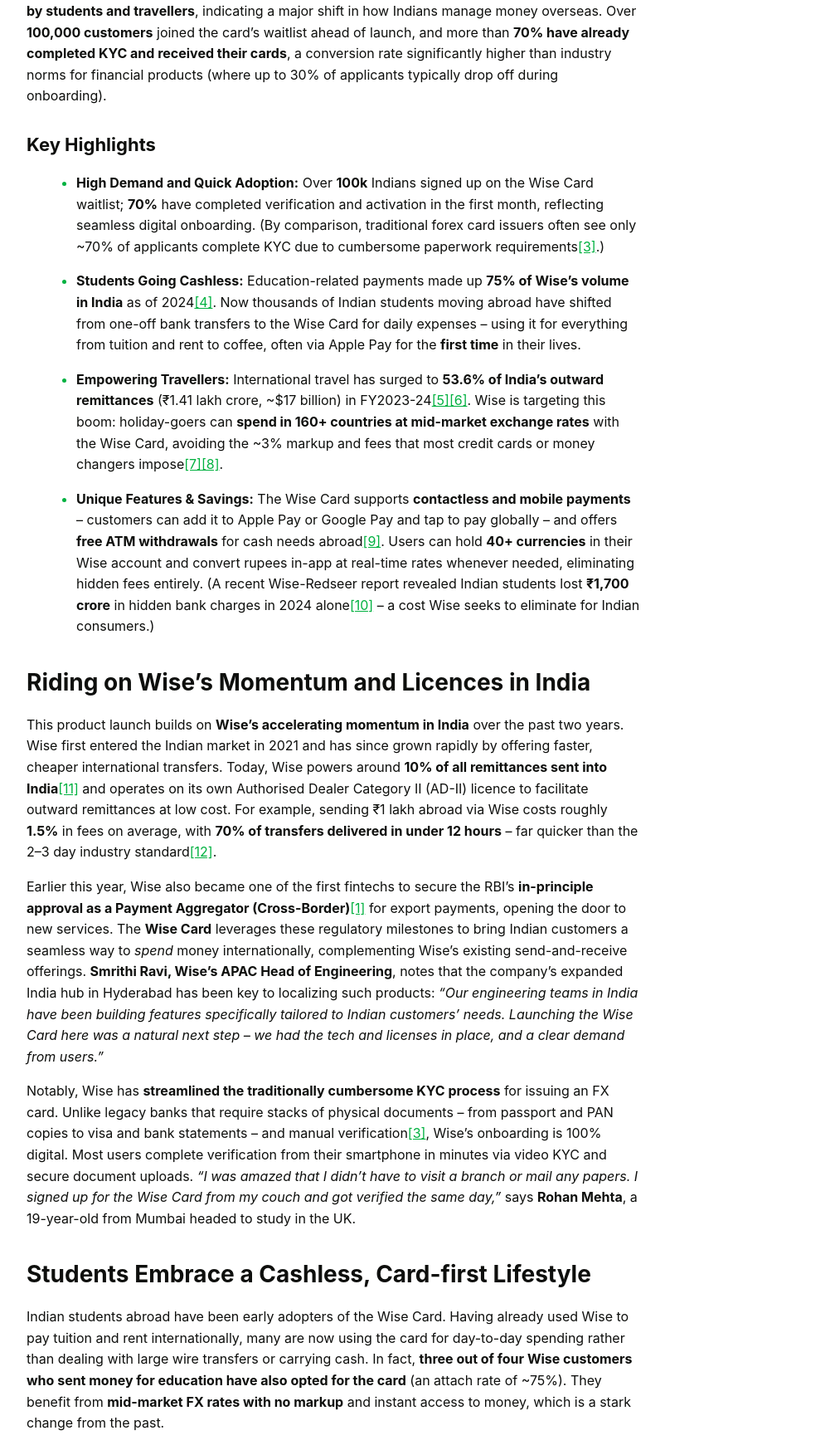
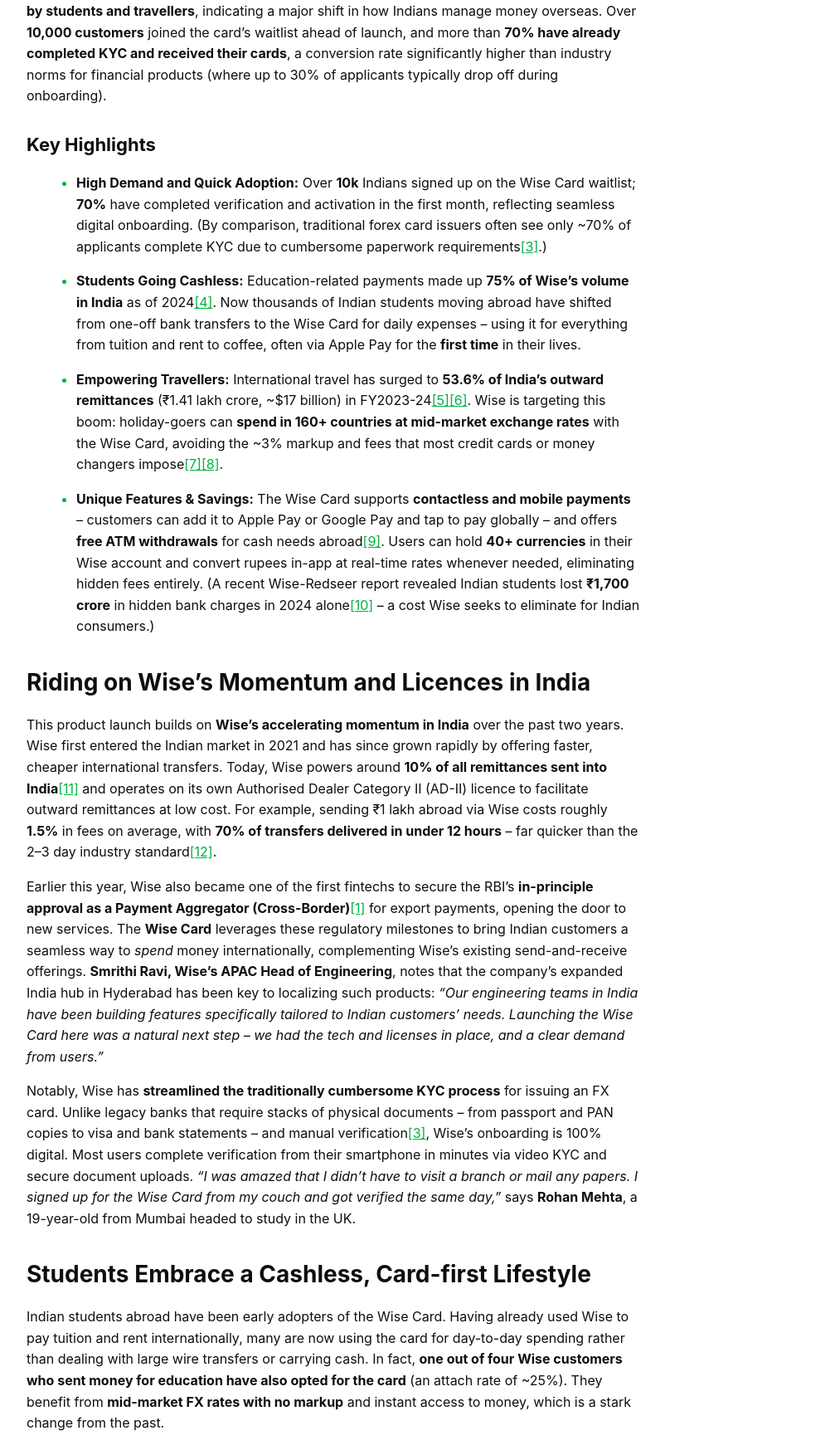
Before and after one commit to whereisashwin/wise, a plain HTML site: page index.html in a window 1280 px wide. Shown: the part 488-2229 px from the top of the page at 83% size, without its empty margins (8-1015 px from the left). Drawn offline with Linux system fonts and the light colour scheme.

Commit message:
Update index.html

```diff
--- a/index.html
+++ b/index.html
@@ -232,7 +232,7 @@
 country<a href="https://newsroom.wise.com/en-CAS/250703-wise-granted-rbi-s-in-principle-approval-to-operate-as-cross-border-payment-aggregator/#:~:text=Mumbai%2C%20June%2003%2C%202025%20%E2%80%93,%E2%80%93%20Cross%20Border%20for%20exports">[1]</a><a href="https://newsroom.wise.com/en-CAS/250703-wise-granted-rbi-s-in-principle-approval-to-operate-as-cross-border-payment-aggregator/#:~:text=,3%20business%20days">[2]</a>.
 Within weeks of release, the Wise Card has been <b>widely embraced by
 students and travellers</b>, indicating a major shift in how Indians
-manage money overseas. Over <b>100,000 customers</b> joined the
+manage money overseas. Over <b>10,000 customers</b> joined the
 card’s waitlist ahead of launch, and more than <b>70% have already
 completed KYC and received their cards</b>, a conversion rate
 significantly higher than industry norms for financial products
@@ -240,7 +240,7 @@
 <h3>Key Highlights</h3>
 <ul>
 	<li><p><b>High Demand and Quick Adoption:</b> Over
-	<b>100k</b> Indians signed up on the Wise Card waitlist; <b>70%</b>
+	<b>10k</b> Indians signed up on the Wise Card waitlist; <b>70%</b>
 	have completed verification and activation in the first month,
 	reflecting seamless digital onboarding. (By comparison, traditional
 	forex card issuers often see only ~70% of applicants complete KYC
@@ -312,8 +312,8 @@
 adopters of the Wise Card. Having already used Wise to pay tuition
 and rent internationally, many are now using the card for day-to-day
 spending rather than dealing with large wire transfers or carrying
-cash. In fact, <b>three out of four Wise customers who sent money for
-education have also opted for the card</b> (an attach rate of ~75%).
+cash. In fact, <b>one out of four Wise customers who sent money for
+education have also opted for the card</b> (an attach rate of ~25%).
 They benefit from <b>mid-market FX rates with no markup</b> and
 instant access to money, which is a stark change from the past.</p>
 <p>“<i>Back when I first went abroad, my parents would do a bank
```
